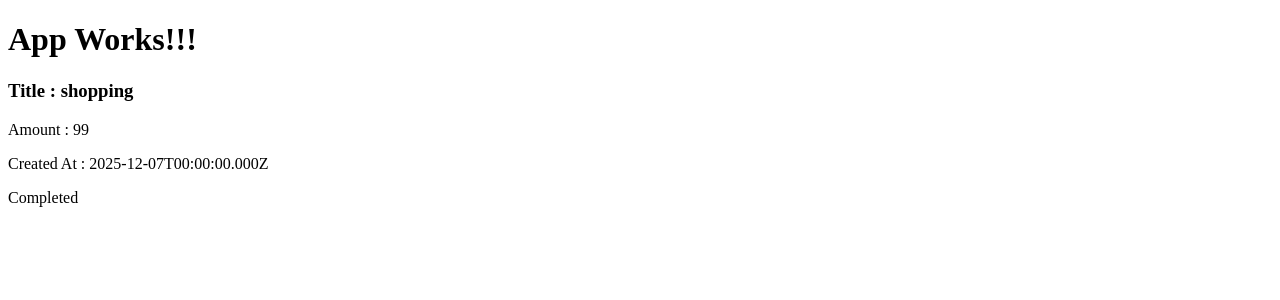
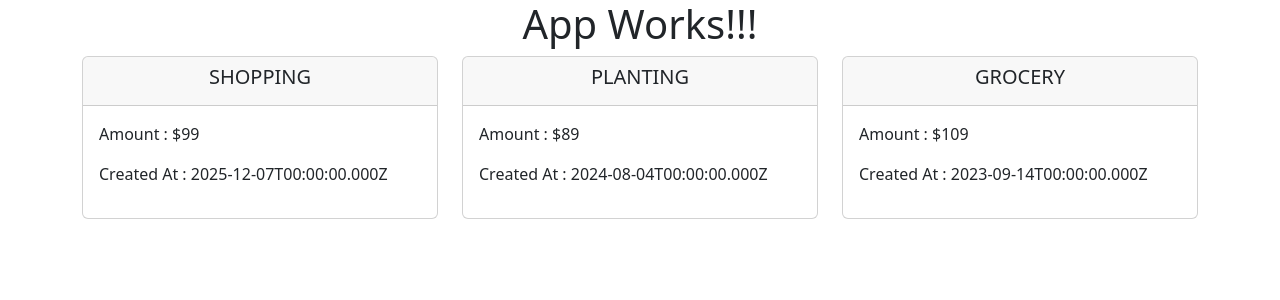
Before and after one commit to synergy2411/dec-25-react, a React (Vite) app in the folder first-app/: page / in a window 1280 px wide. Shown: the top 300 px of the page. Built offline with nearby package versions, Linux system fonts and the light colour scheme.

Commit message:
expense item added

```diff
--- a/first-app/index.html
+++ b/first-app/index.html
@@ -8,6 +8,7 @@
   </head>
   <body>
     <div id="root"></div>
+
     <script type="module" src="/src/main.jsx"></script>
   </body>
 </html>
--- a/first-app/src/App.jsx
+++ b/first-app/src/App.jsx
@@ -1,14 +1,13 @@
+import "bootstrap/dist/css/bootstrap.min.css";
 import Expenses from "./Components/Expenses/Expenses";
 
 function App() {
   return (
-    <div>
-      <h1>App Works!!!</h1>
+    <div className="container">
+      <h1 className="text-center">App Works!!!</h1>
       <Expenses />
     </div>
   );
 }
 
 export default App;
-
-// .js/.jsx/.ts/.tsx
--- /dev/null
+++ b/first-app/src/Components/Expenses/ExpenseItem/ExpenseItem.jsx
@@ -0,0 +1,17 @@
+function ExpenseItem({ expense }) {
+  return (
+    <div className="col-4">
+      <div className="card">
+        <div className="card-header">
+          <h5 className="text-center">{expense.title.toUpperCase()}</h5>
+        </div>
+        <div className="card-body">
+          <p>Amount : ${expense.amount}</p>
+          <p>Created At : {expense.createdAt.toISOString()}</p>
+        </div>
+      </div>
+    </div>
+  );
+}
+
+export default ExpenseItem;
--- a/first-app/src/Components/Expenses/Expenses.jsx
+++ b/first-app/src/Components/Expenses/Expenses.jsx
@@ -1,22 +1,37 @@
+import ExpenseItem from "./ExpenseItem/ExpenseItem";
+
 function Expenses() {
-  let expense = {
-    title: "shopping",
-    amount: 99,
-    createdAt: new Date("Dec 07, 2025"),
-    done: true,
-  };
+  let expenses = [
+    {
+      id: "e001",
+      title: "shopping",
+      amount: 99,
+      createdAt: new Date("Dec 07, 2025"),
+    },
+    {
+      id: "e002",
+      title: "planting",
+      amount: 89,
+      createdAt: new Date("Aug 04, 2024"),
+    },
+    {
+      id: "e003",
+      title: "grocery",
+      amount: 109,
+      createdAt: new Date("Sep 14, 2023"),
+    },
+  ];
 
   return (
-    <div>
-      <h3>Title : {expense.title}</h3>
-      <p>Amount : {expense.amount}</p>
-      <p>Created At : {expense.createdAt.toISOString()}</p>
-      {/* <p>{expense.done ? "Completed" : "Pending"}</p> */}
-      {expense.done && <p>Completed</p>}
-      {!expense.done && <p>Pending</p>}
+    <div className="row">
+      {expenses.map((expense) => (
+        <ExpenseItem expense={expense} />
+      ))}
     </div>
   );
 }
 
-// Only one Default Export
 export default Expenses;
+
+// Functional Interfaces -
+// Consumer, Supplier, Predicate,
```
Also changed, not shown: 1 other file (tests, documents, lock files or other folders).
